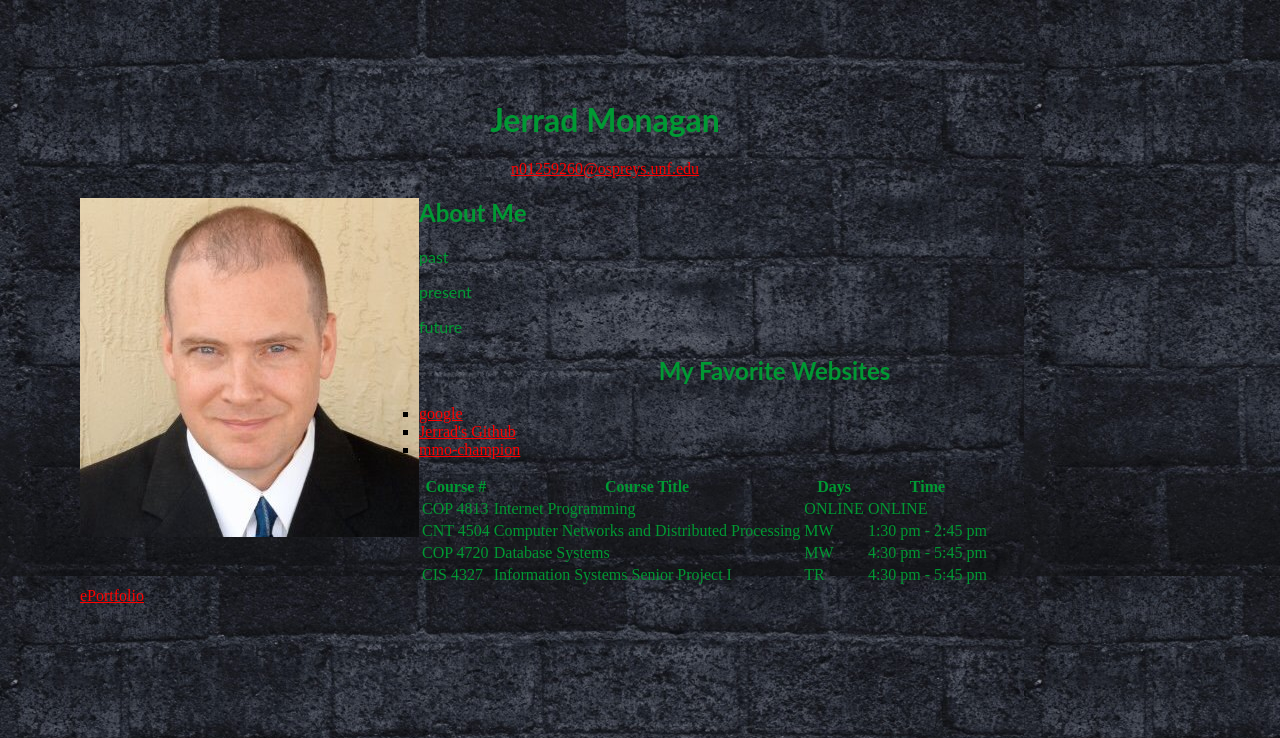
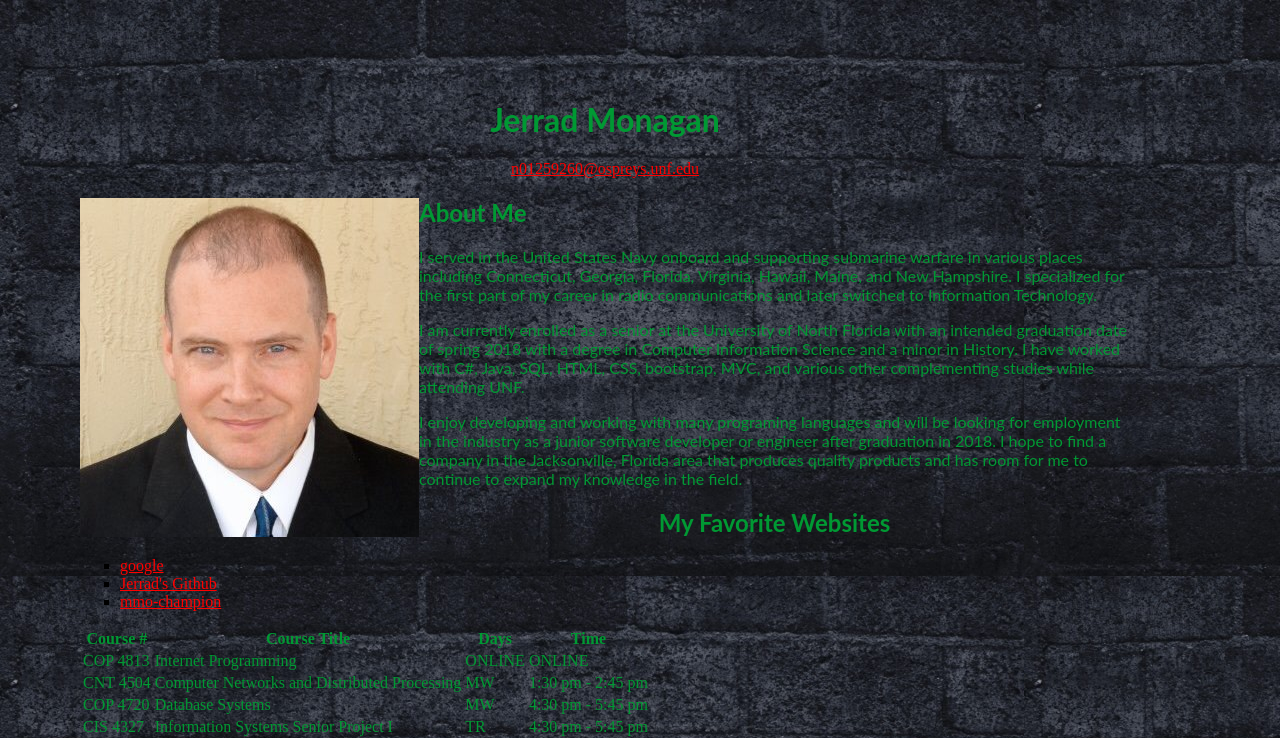
Before and after one commit to jerradmonagan/IP-website-Assignment-1, a PHP site: page /assign1/index.html in a window 1280 px wide. Shown: the top 738 px of the page. Run offline with PHP 8.4, Linux system fonts and the light colour scheme; some libraries are stand-ins or nearby versions.

Commit message:
added information to the about me paragraphs

```diff
--- a/assign1/index.html
+++ b/assign1/index.html
@@ -13,9 +13,15 @@
     <div>
       <img src ="../images/file.jpeg" alt="Jerrad Monagan" style="float:left";>
       <h2> About Me</h2>
-      <p>past</p>
-      <p>present</p>
-      <p>future</p>
+      <p>I served in the United States Navy onboard and supporting submarine warfare in various places including Connecticut, Georgia, Florida,
+       Virginia, Hawaii, Maine, and New Hampshire. I specialized for the first part of my career in radio communications and later switched to
+       Information Technology.</p>
+      <p>I am currently enrolled as a senior at the University of North Florida with an intended graduation date of spring 2018 with a degree in
+      Computer Information Science and a minor in History. I have worked with C#, Java, SQL, HTML, CSS, bootstrap, MVC, and various other complementing
+      studies while attending UNF.</p>
+      <p>I enjoy developing and working with many programing languages and will be looking for employment in the industry as a junior software developer
+      or engineer after graduation in 2018. I hope to find a company in the Jacksonville, Florida area that produces quality products and has room for me
+      to continue to expand my knowledge in the field.</p>
     </div>
     <div>
       <h2 align="center">My Favorite Websites</h2>
```
Also changed, not shown: style.css (+33 -8 lines).
